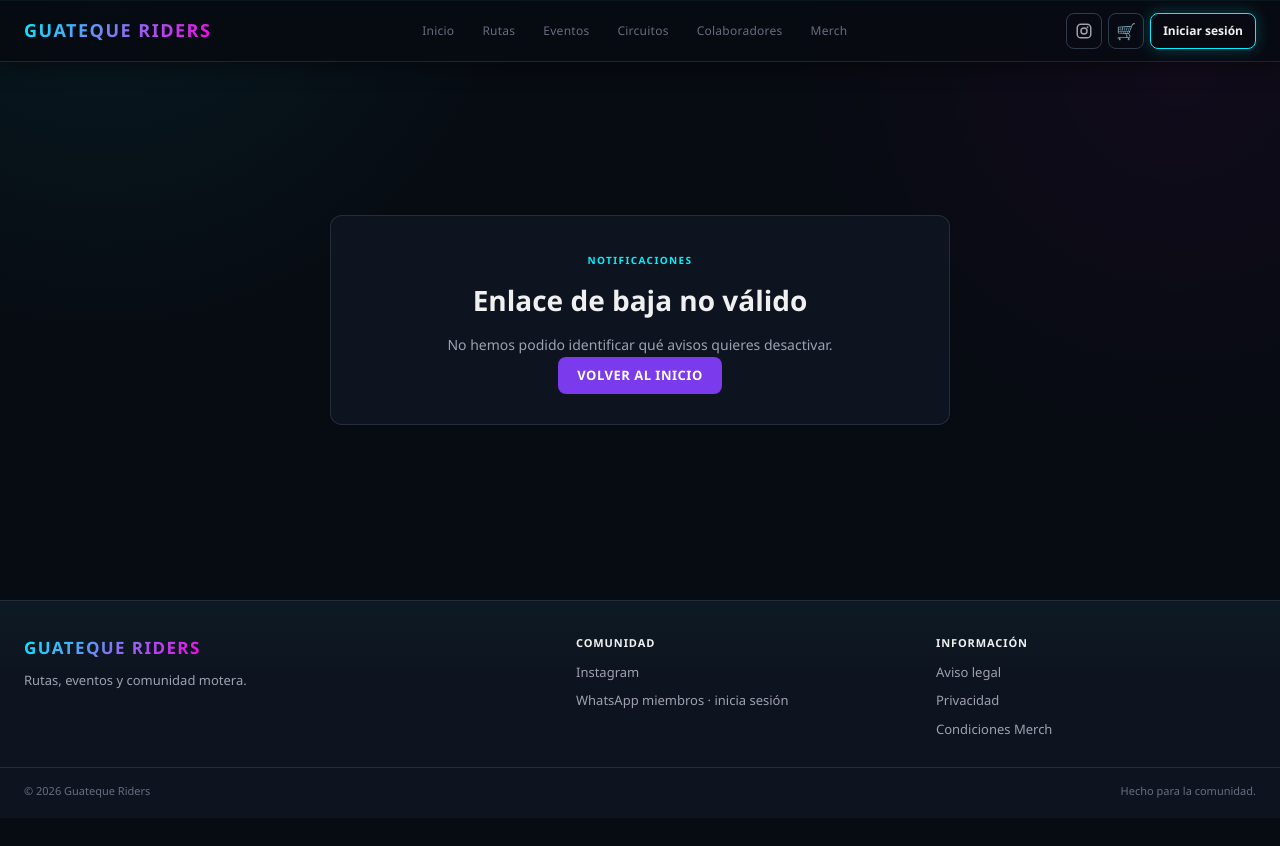
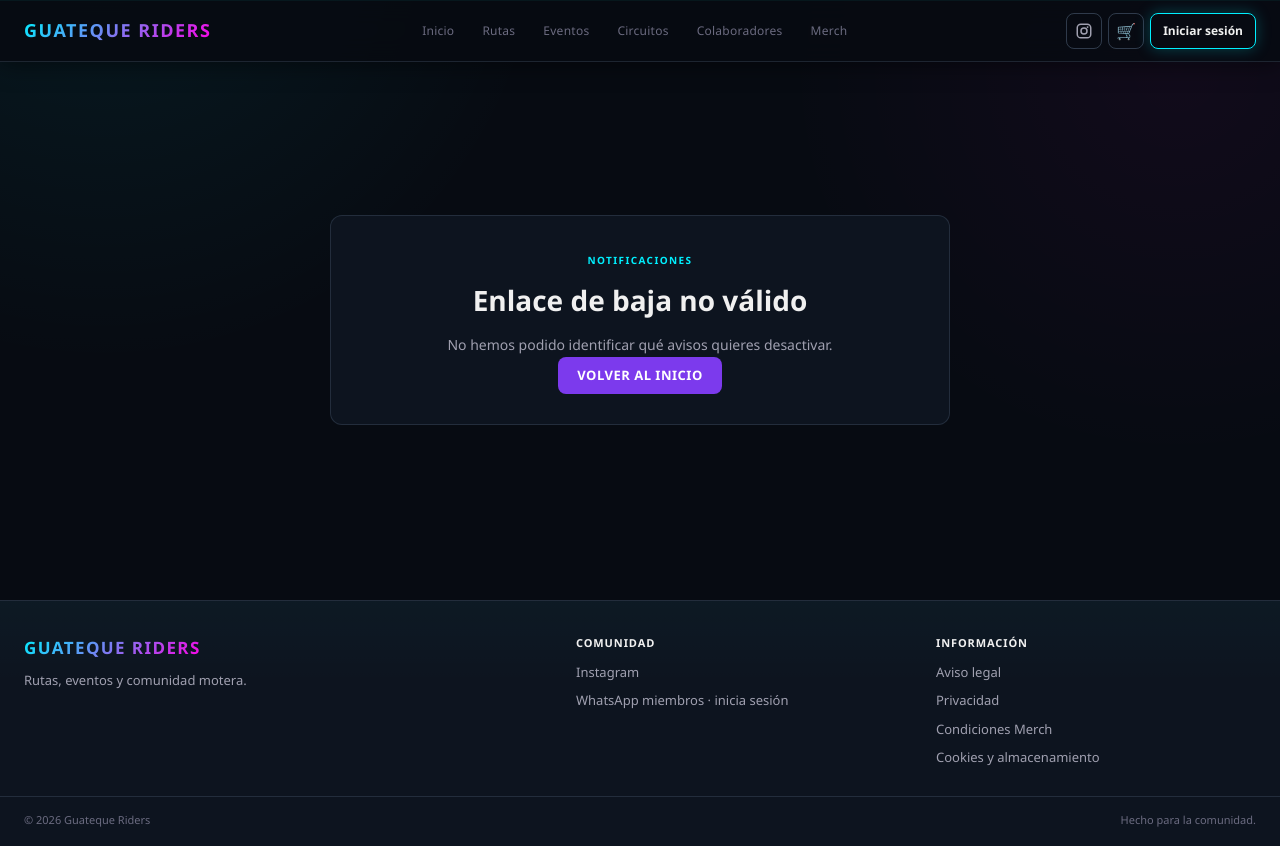
Before and after one commit to jMolina2806/GuatequeRiders, a React (Vite) app in the folder apps/web/: page /unsubscribe in a window 1280 px wide. Before the commit the page ends 818 px from the top, so only its background shows below. Built offline with nearby package versions, Linux system fonts and the light colour scheme; no server answers.

Commit message:
feat: link cookies information from footer

```diff
--- a/apps/web/src/components/Footer/Footer.tsx
+++ b/apps/web/src/components/Footer/Footer.tsx
@@ -64,6 +64,7 @@ export default function Footer() {
           <Link to="/legal">Aviso legal</Link>
           <Link to="/privacy">Privacidad</Link>
           <Link to="/merch-terms">Condiciones Merch</Link>
+          <Link to="/cookies">Cookies y almacenamiento</Link>
         </div>
       </div>
 
```
